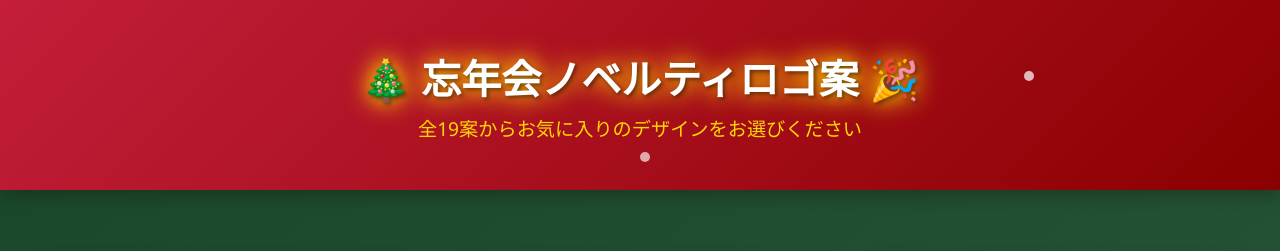
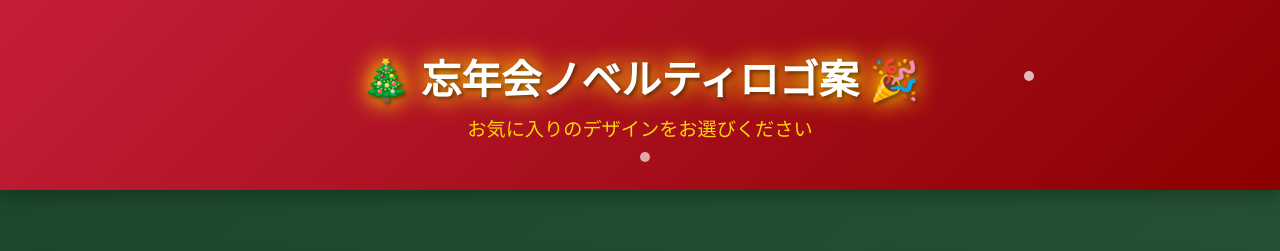
Before and after one commit to moracchi/logos, a plain HTML site: page index.html in a window 1280 px wide. Shown: the top 251 px of the page. Drawn offline with Linux system fonts and the light colour scheme.

Commit message:
Add files via upload

```diff
--- a/index.html
+++ b/index.html
@@ -13,7 +13,7 @@
         <div class="snow"></div>
         <div class="snow"></div>
         <h1 class="header-title">🎄 忘年会ノベルティロゴ案 🎉</h1>
-        <p class="header-subtitle">全19案からお気に入りのデザインをお選びください</p>
+        <p class="header-subtitle">お気に入りのデザインをお選びください</p>
     </header>
 
     <!-- メインコンテンツエリア -->
```
